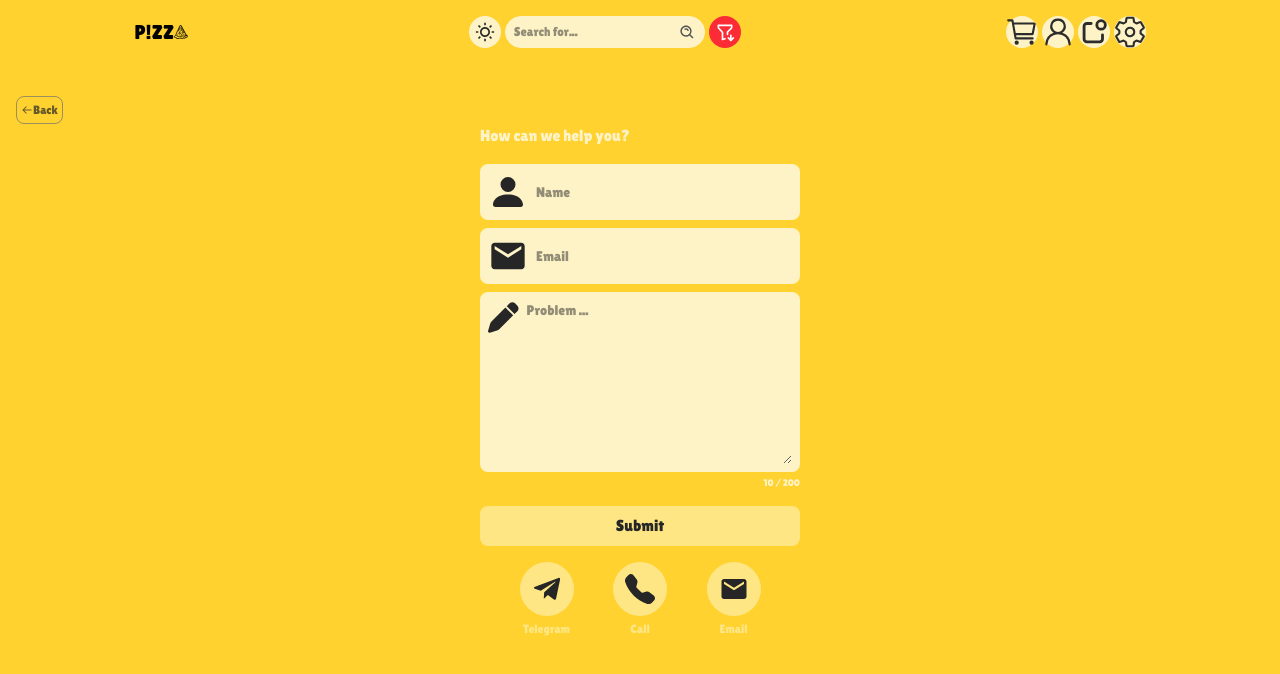
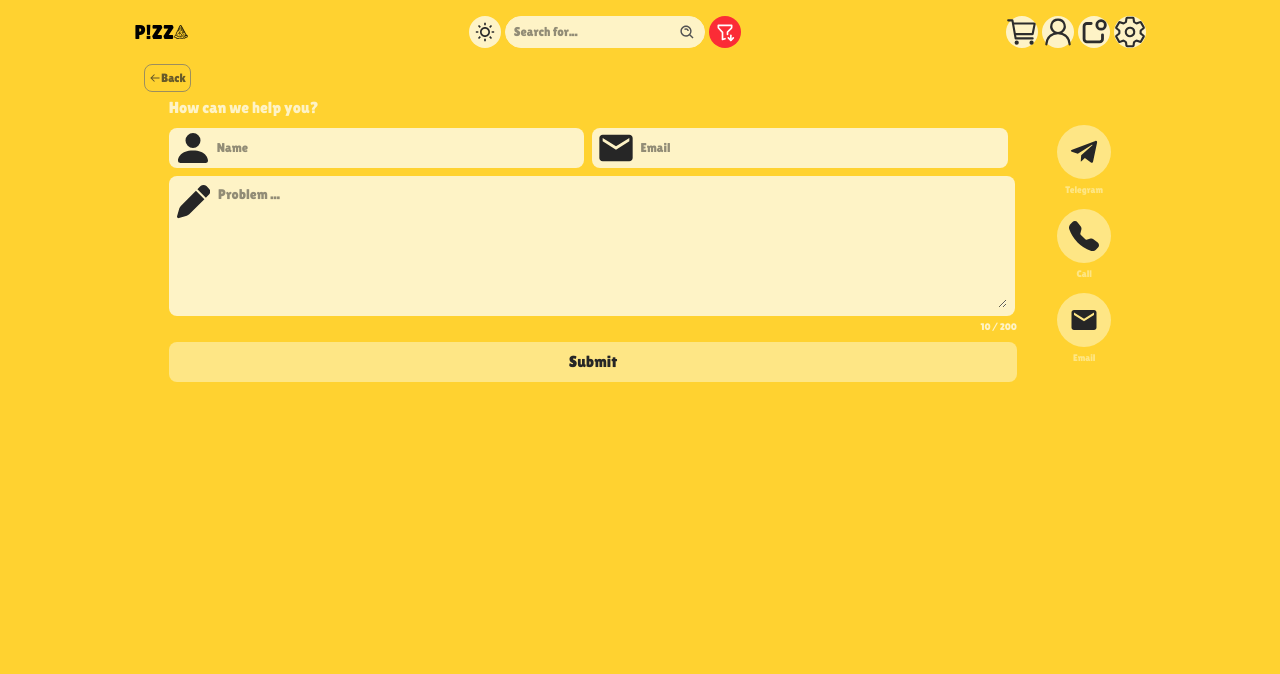
Before and after one commit to mahdibaderloo/fastfood, a React (Vite) app: page /support in a window 1280 px wide. Shown: the top 674 px of the page. Built offline with nearby package versions, Linux system fonts and the light colour scheme; data requests are answered from the project's data file.

Commit message:
responsive Support (laptop size)

```diff
--- a/src/features/support/SupportForm.tsx
+++ b/src/features/support/SupportForm.tsx
@@ -4,26 +4,28 @@ import { FaPen } from "react-icons/fa6";
 
 function SupportForm() {
   return (
-    <form>
+    <form className="lg:w-[90%] lg:overflow-hidden lg:mt-1">
       <h3 className="text-amber-100">How can we help you?</h3>
-      <div className="flex items-center gap-2 bg-amber-100 p-2 rounded-lg mt-2 sm:mt-4">
-        <BsPersonFill size={40} color="#262626" />
+      <div className="lg:flex lg:gap-2">
+        <div className="flex items-center gap-2 lg:gap-1 bg-amber-100 p-2 rounded-lg mt-2 sm:mt-4 lg:mt-2 lg:w-[49%] lg:p-1 lg:h-10">
+          <BsPersonFill size={40} color="#262626" className="" />
           <input
             type="text"
-          className="border-none outline-none text-neutral-800 text-sm"
+            className="border-none outline-none text-neutral-800 text-sm lg:text-[0.8rem]"
             placeholder="Name"
           />
         </div>
-      <div className="flex items-center gap-2 bg-amber-100 p-2 rounded-lg mt-2">
-        <MdEmail size={40} color="#262626" />
+        <div className="flex items-center gap-2 lg:gap-1 bg-amber-100 p-2 rounded-lg mt-2 lg:mt-2 lg:w-[49%] lg:p-1 lg:h-10">
+          <MdEmail size={40} color="#262626" className="" />
           <input
             type="text"
-          className="border-none outline-none text-neutral-800 text-sm"
+            className="border-none outline-none text-neutral-800 text-sm lg:text-[0.8rem]"
             placeholder="Email"
           />
         </div>
+      </div>
       <div>
-        <div className="flex items-start gap-2 bg-amber-100 p-2 rounded-lg mt-2 h-45">
+        <div className="flex items-start gap-2 bg-amber-100 p-2 rounded-lg mt-2 h-45 lg:h-35 lg:mr-0.5">
           <FaPen size={35} color="#262626" />
           <textarea
             className="border-none outline-none text-neutral-800 text-sm w-full h-full"
@@ -35,7 +37,7 @@ function SupportForm() {
           10 / 200
         </p>
       </div>
-      <button className="bg-amber-200 text-neutral-800 rounded-lg p-2 w-full hover:bg-amber-300 transition-all delay-100 mt-4">
+      <button className="bg-amber-200 text-neutral-800 rounded-lg p-2 w-full hover:bg-amber-300 transition-all mt-4 lg:mt-2 lg:cursor-pointer">
         Submit
       </button>
     </form>
--- a/src/features/support/SupportLinks.tsx
+++ b/src/features/support/SupportLinks.tsx
@@ -34,16 +34,18 @@ const links: Link[] = [
 
 function SupportLinks() {
   return (
-    <ul className="flex justify-evenly items-center text-amber-200 mt-4">
+    <ul className="flex lg:flex-col lg:gap-3 justify-evenly lg:justify-center items-center text-amber-200 mt-4 lg:ml-4">
       {links.map((link) => (
         <li
           key={link.id}
-          className="flex flex-col items-center justify-center sm:gap-1 hover:text-amber-300 transition-all delay-100"
+          className="flex flex-col items-center justify-center sm:gap-1 hover:text-amber-300 transition-all lg:cursor-pointer"
         >
-          <p className="bg-amber-200 w-fit p-2 sm:p-3 rounded-full hover:bg-amber-300 transition-all delay-100">
+          <p className="bg-amber-200 w-fit p-2 sm:p-3 rounded-full hover:bg-amber-300 transition-all">
             {link.icon}
           </p>
-          <span className="text-[0.6rem] sm:text-[0.75rem]">{link.title}</span>
+          <span className="text-[0.6rem] sm:text-[0.75rem] lg:text-[0.6rem]">
+            {link.title}
+          </span>
         </li>
       ))}
     </ul>
--- a/src/pages/Support.tsx
+++ b/src/pages/Support.tsx
@@ -11,9 +11,9 @@ function Support() {
         showBackButton={true}
         classP="text-4xl dark:text-amber-300"
       />
-      <main className="p-4 pt-22 sm:pt-24 overflow-y-scroll h-screen bg-amber-300 dark:bg-neutral-800">
+      <main className="p-4 pt-22 sm:pt-24 overflow-y-scroll lg:scrollbar-hide lg:w-[80%] lg:mx-auto lg:pt-16 h-screen bg-amber-300 dark:bg-neutral-800">
         <BackButton />
-        <div className="sm:w-80 sm:mx-auto">
+        <div className="sm:w-80 sm:mx-auto lg:w-[95%] lg:flex lg:justify-between">
           <SupportForm />
           <SupportLinks />
         </div>
```
Lines whose indentation alone changed are shown as unchanged.
